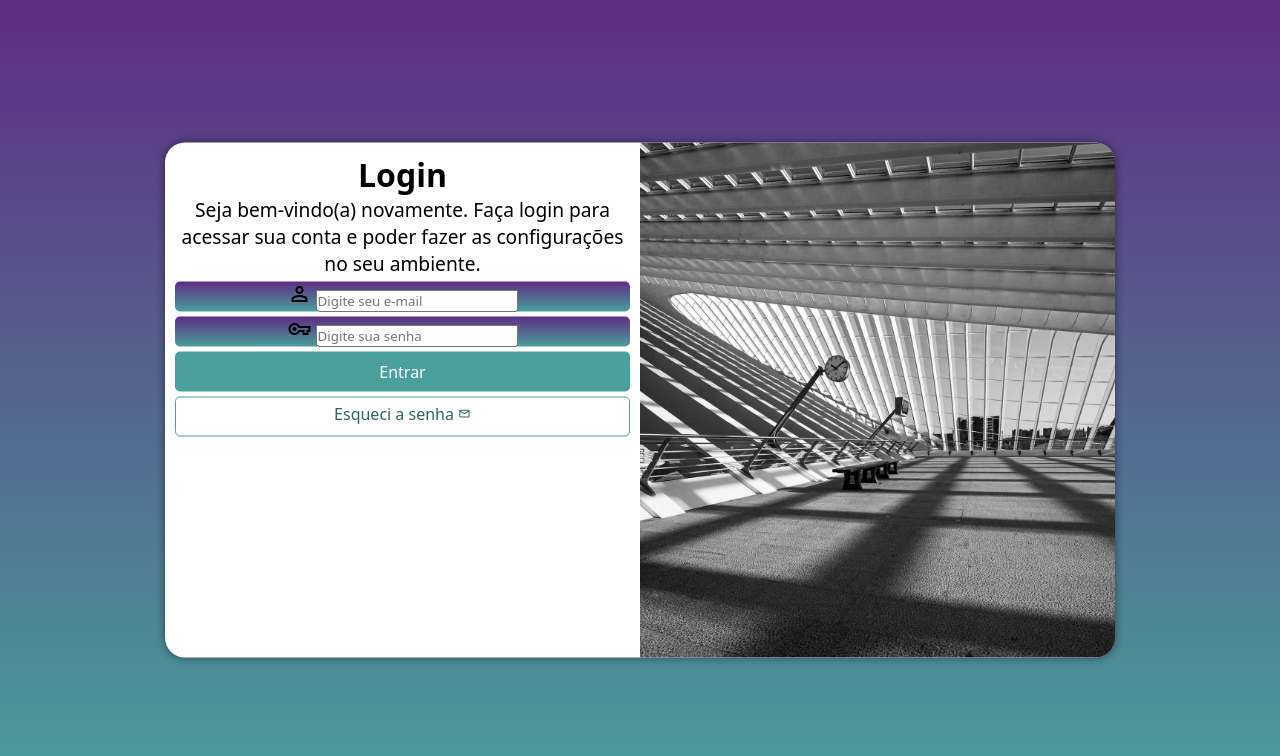
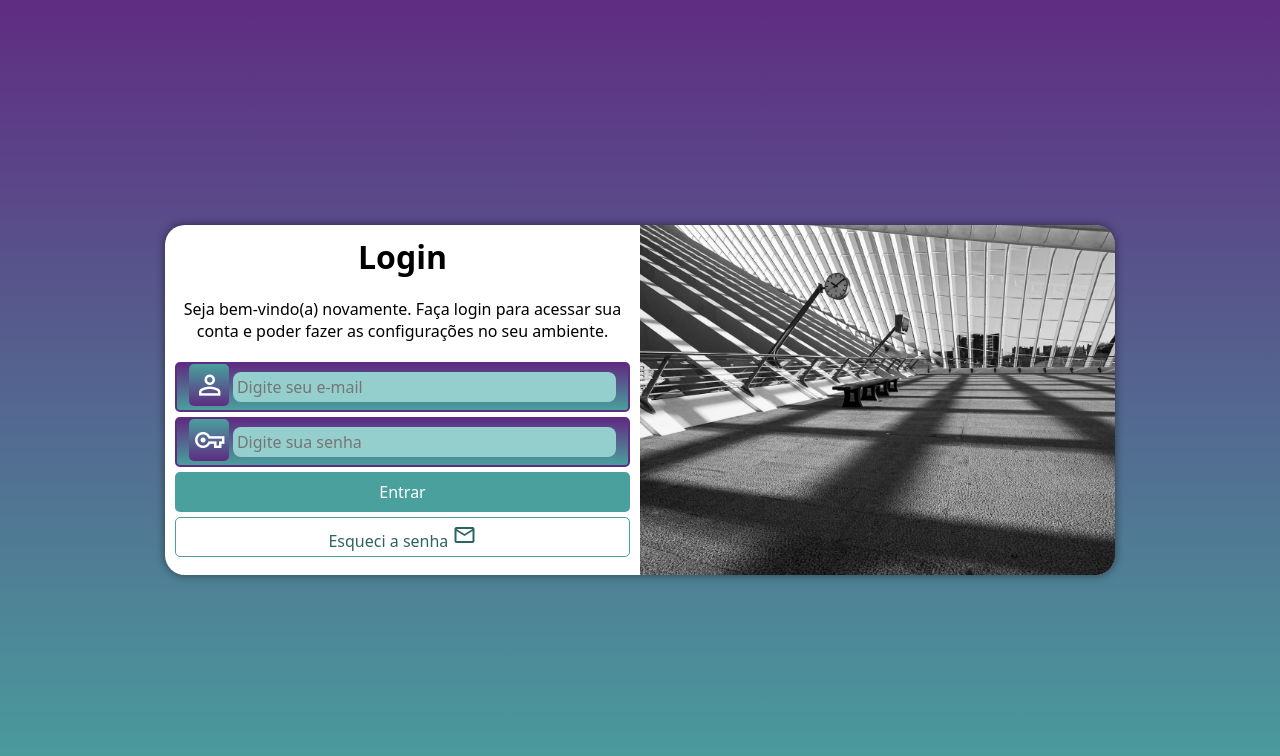
Before and after one commit to Kleber-sjc/Projeto-Login, a plain HTML site: page index.html in a window 1280 px wide. Drawn offline with nearby package versions, Linux system fonts and the light colour scheme.

Commit message:
ajuste de formulario

```diff
--- a/estilos/media-query.css
+++ b/estilos/media-query.css
@@ -8,6 +8,7 @@
 
     section#login {
         width: 90vw;
+        height: 280px;
     }
 
     section#login > div#imagem {
@@ -29,6 +30,7 @@
 
     section#login {
         width: 950px;
+        height: 350px;
     }
 
     section#login > div#imagem {
@@ -47,6 +49,7 @@
      }
 
     div#formulario > p {
-        font-size: 1.2em;
+        font-size: 1em;
+        margin: 20px 0px;
      }
 }
--- a/estilos/style.css
+++ b/estilos/style.css
@@ -29,15 +29,14 @@ section#login {
    position: absolute;
    top: 50%;
    left: 50%;
-   transform: translate(-50%, -50%);
    overflow: hidden;
-
    background-color: white;
    width: 250px;
    height: 515px;
    border-radius: 20px;
    box-shadow: 0px 0px 10px rgba(0, 0, 0, 0.485);
 
+   transform: translate(-50%, -50%);
    transition: width .3s, height .3s;
    transition-timing-function: ease;
 }
@@ -66,6 +65,7 @@ div#formulario > p {
 
 form > div.campo {
    background-image: linear-gradient( to top, #49a09d, #5f2c82);
+   border: 2px solid #5f2c82;
    display: block;
    width: 100%;
    height: 40%;
@@ -75,6 +75,32 @@ form > div.campo {
 
 div.campo > label {
    display: none;
+}
+
+div.campo > span {
+   color: white;
+   background-image: linear-gradient( to top, #5f2c82,  #49a09d);
+
+   font-size: 2em;
+   width: 40px;
+   padding: 5px;
+   border-radius: 5px;
+}
+
+div.campo > input {
+   background-color: #94cfcd;
+   font-size: 1em;
+   width: calc(100% - 15%);
+   height: 100%;
+   border: 0px;
+   border-radius: 8px;
+   padding: 4px;
+   transform: translateY(-8px);
+}
+
+div.campo > input:focus-within {
+   background-color: white;
+   border: none;
 }
 
 form > input[type=submit] {
@@ -112,6 +138,6 @@ form > a.botao:hover {
    background-color: #6cd3cf;
 }
 
-form > a.botao > i {
+form > a.botao > span {
    font-size: 0.8em;
 }
```
